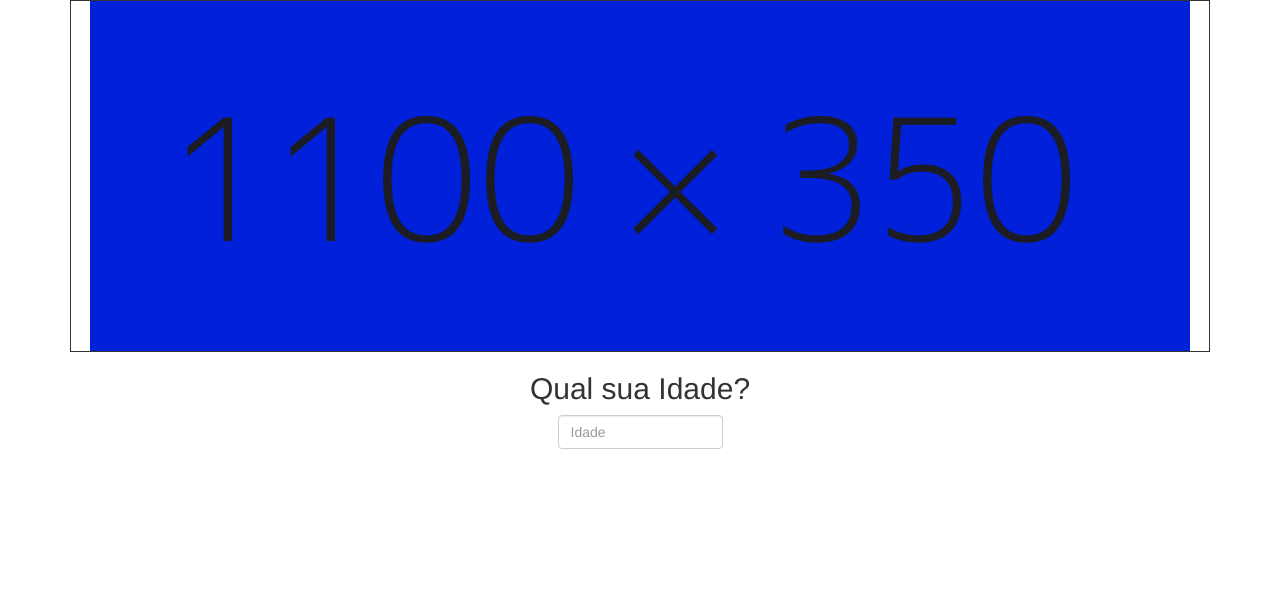
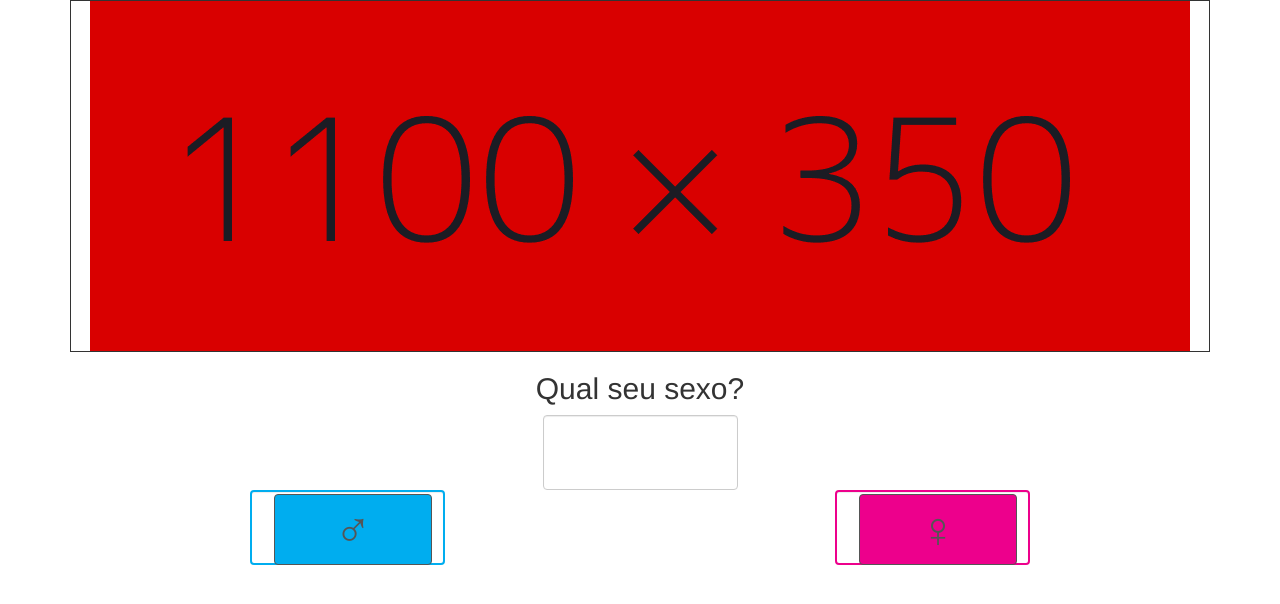
Before and after one commit to z3renato/dorgs, a PHP site: page / in a window 1280 px wide. Shown: the top 604 px of the page. Run offline with PHP 8.4, Linux system fonts and the light colour scheme; some libraries are stand-ins or nearby versions.

Commit message:
pergunta 3 criada

```diff
--- /dev/null
+++ b/includes/pergunta3.php
@@ -0,0 +1,17 @@
+<div id="img-fundo">
+	<img src="img/quadro1.png" class='center-block'>
+</div>
+<div id="dialogo">
+		<h2 id="texto-dialogo" class='text-center'>Qual seu sexo?</h2>
+	<div class='row'>
+		<div class='opcao col-xs-2 col-xs-offset-5' ondrop="drop(event)" ondragover="allowDrop(event)" id='op-1'></div>
+	</div>
+	<div class='row' id='escolha-group'>
+		<div class='escolha-holder col-xs-2 col-xs-offset-2' ondrop="drop(event)" ondragover="allowDrop(event)" id='escolha-homem'>
+			<span class='escolha col-xs-2 col-xs-offset-1 text-center' id='homem' draggable="true" ondragstart="drag(event)">♂</span>
+		</div>
+		<div class='escolha-holder col-xs-2 col-xs-offset-4' ondrop="drop(event)" ondragover="allowDrop(event)" id='escolha-mulher'>
+			<span class='escolha col-xs-2  text-center' id='mulher' draggable="true" ondragstart="drag(event)">♀</span>
+		</div>
+	</div>
+</div>
--- a/index.php
+++ b/index.php
@@ -13,7 +13,7 @@ and open the template in the editor.
 <body>
 	<div class='container'>
 		<div class='center-block' id="quadro">
-			<?php require 'includes/pergunta2.php';?>
+			<?php require 'includes/pergunta3.php';?>
 			<!--Fazer aparecer somente após selecionar uma opcao-->
 
 
```
